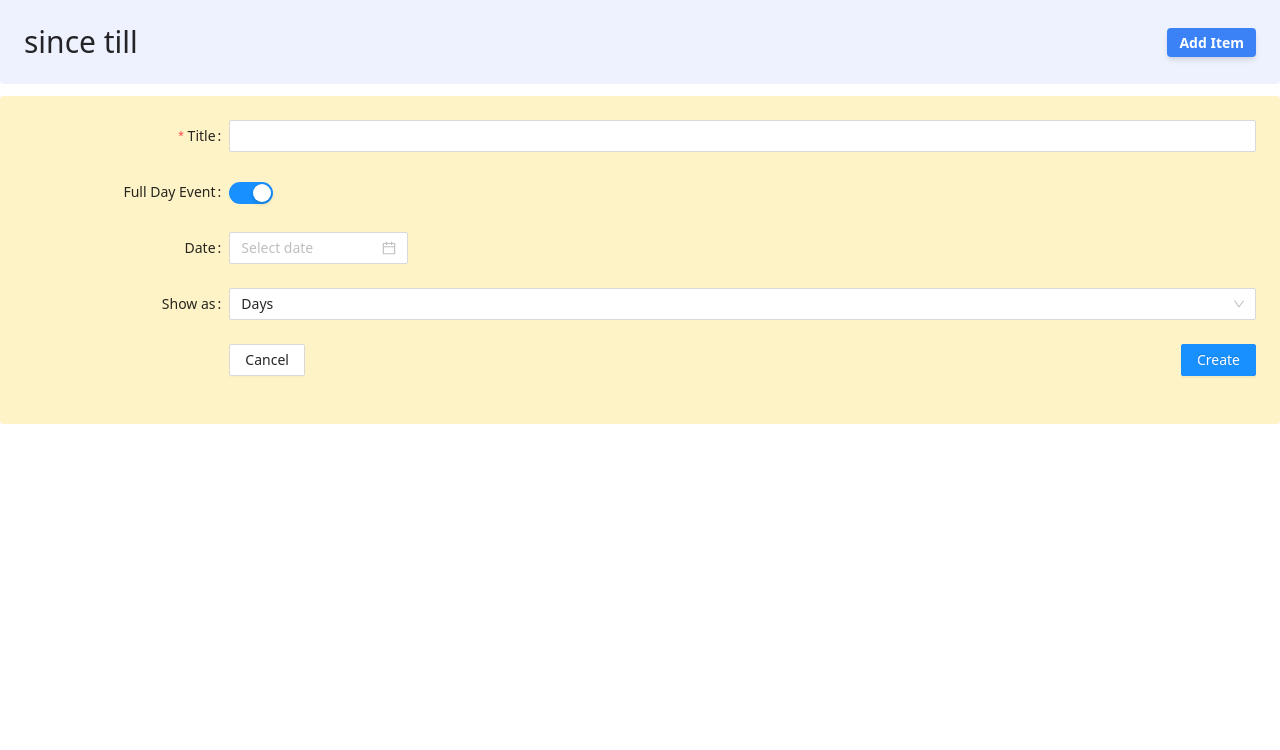
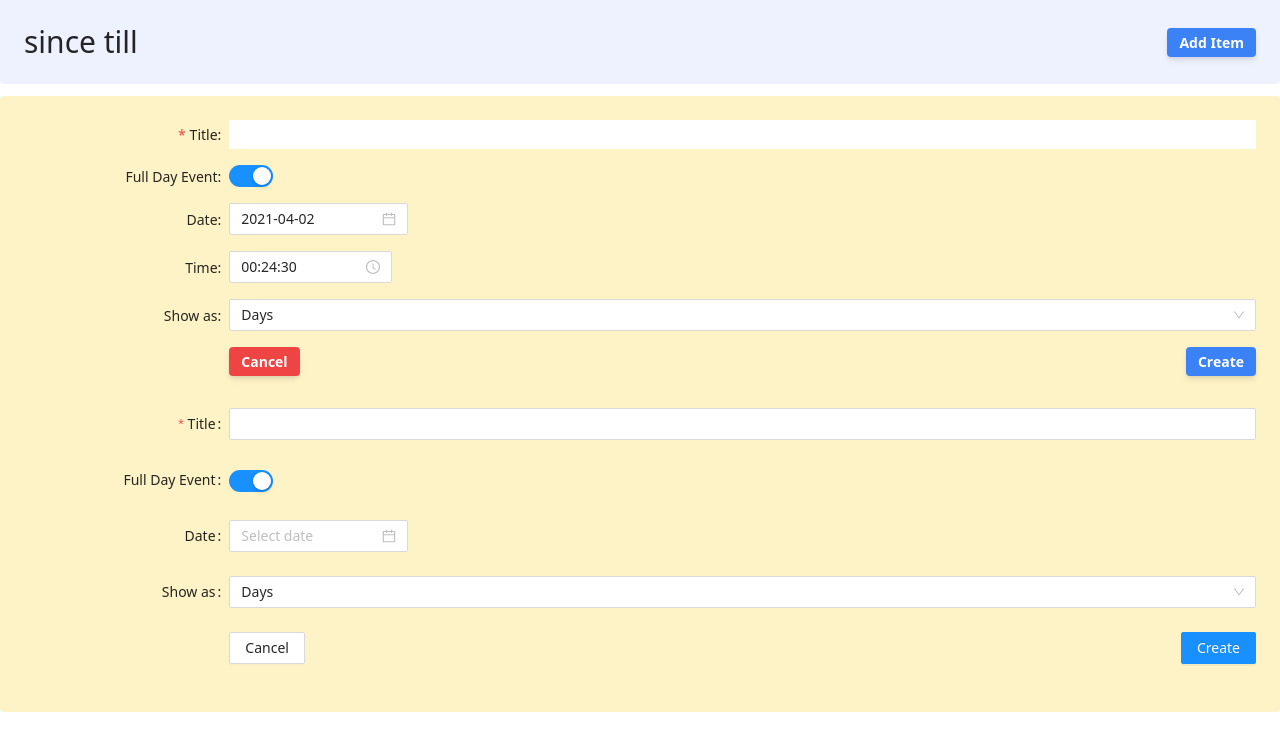
Before and after one commit to betawxy/sincetill, a Next.js app in the folder web/: page /item/add in a window 1280 px wide. Shown: the top 750 px of the page. Built offline with nearby package versions, Linux system fonts and the light colour scheme.

Commit message:
add our form

```diff
--- a/web/components/ItemForm.tsx
+++ b/web/components/ItemForm.tsx
@@ -1,4 +1,4 @@
-import { useState } from "react";
+import React, { useState } from "react";
 import { itemsRef } from "lib/firebase";
 import { EFormatType, TItem } from "lib/types";
 
@@ -76,6 +76,67 @@ export default function ItemForm(props: TProps) {
 
   return (
     <div className="bg-yellow-100 p-6 rounded">
+      <form className="mb-8">
+        <div className="flex items-center mb-4 last:mb-0">
+          <div className="w-1/6 flex justify-end pr-2">
+            <span className="text-red-500 mr-1">*</span>Title:
+          </div>
+          <input
+            type="text"
+            className="w-5/6 px-3 py-1"
+            value={item.title}
+            required={true}
+            onChange={(e) => setItem({ ...item, title: e.target.value })}
+          />
+        </div>
+        <div className="flex items-center mb-4 last:mb-0">
+          <div className="w-1/6 flex justify-end pr-2">Full Day Event:</div>
+          <Switch
+            checked={item.isFullDayEvent}
+            onChange={(e) => setItem({ ...item, isFullDayEvent: e })}
+          />
+        </div>
+        <div className="flex items-center mb-4 last:mb-0">
+          <div className="w-1/6 flex justify-end pr-2">Date:</div>
+          <DatePicker
+            value={moment(item.ts)}
+            // onChange={(e) => setItem({ ...item, ts: e.})}
+          />
+        </div>
+        <div className="flex items-center mb-4 last:mb-0">
+          <div className="w-1/6 flex justify-end pr-2">Time:</div>
+          <TimePicker value={moment(item.ts)} />
+        </div>
+        <div className="flex items-center mb-4 last:mb-0">
+          <div className="w-1/6 flex justify-end pr-2">Show as:</div>
+          <Select className="w-5/6" value={item.formatType}>
+            <Select.Option value={EFormatType.SECONDS}>Seconds</Select.Option>
+            <Select.Option value={EFormatType.MINUTES}>Minutes</Select.Option>
+            <Select.Option value={EFormatType.HOURS}>Hours</Select.Option>
+            <Select.Option value={EFormatType.DAYS}>Days</Select.Option>
+            <Select.Option value={EFormatType.WEEKS}>Weeks</Select.Option>
+            <Select.Option value={EFormatType.MONTHS}>Months</Select.Option>
+            <Select.Option value={EFormatType.YEARS}>Years</Select.Option>
+          </Select>
+        </div>
+        <div className="flex items-center mb-4 last:mb-0">
+          <div className="w-0 sm:w-1/6"></div>
+          <div className="w-full sm:w-5/6 flex justify-between">
+            <input
+              type="button"
+              className="beta-btn-red"
+              value="Cancel"
+              onClick={props.close}
+            />
+            <input
+              type="button"
+              className="beta-btn-blue"
+              value={isEdit ? "Update" : "Create"}
+            />
+          </div>
+        </div>
+      </form>
+
       <Form
         {...layout}
         name="basic"
--- a/web/components/PageWrapper.tsx
+++ b/web/components/PageWrapper.tsx
@@ -16,7 +16,7 @@ export default function PageWrapper({
             </Link>
           </div>
         </div>
-        <div className="flex-none vertical-center">
+        <div className="flex-none">
           <Link href="/item/add">
             <div className="beta-btn-blue">Add Item</div>
           </Link>
```
